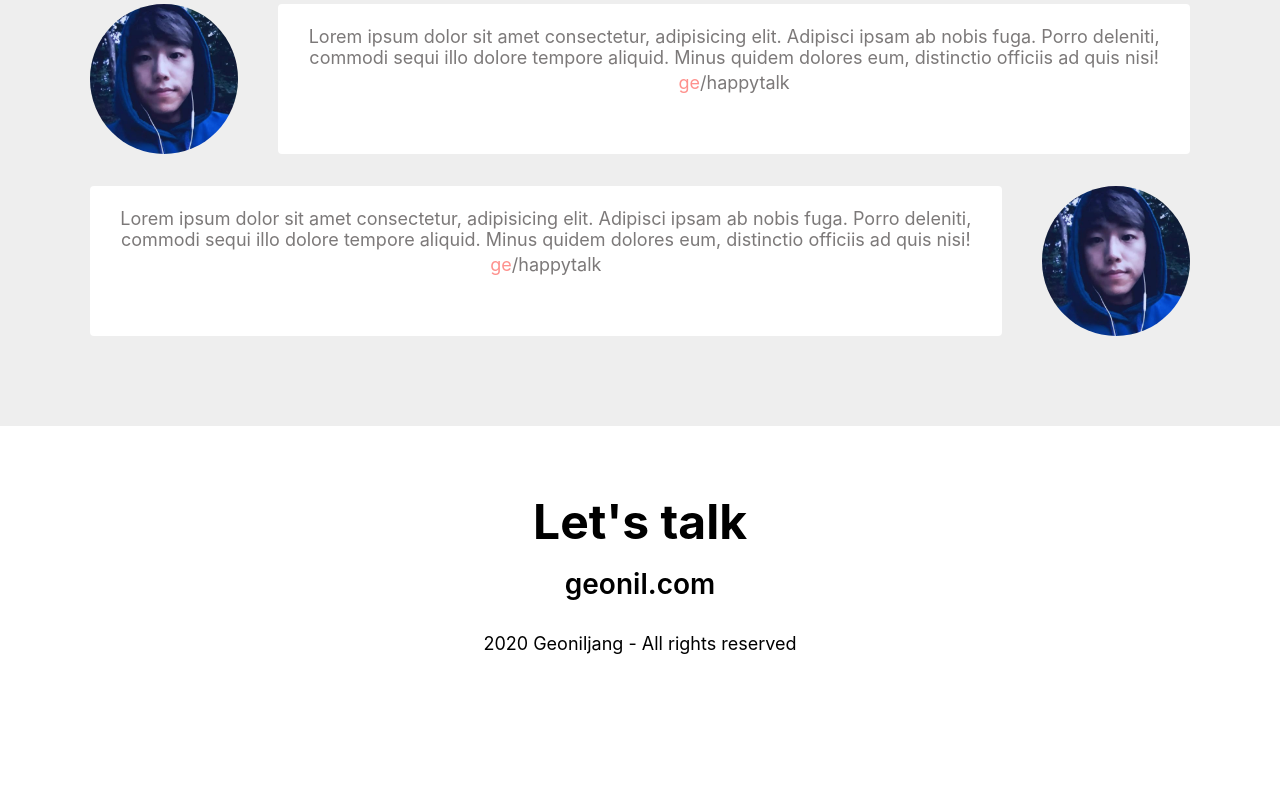
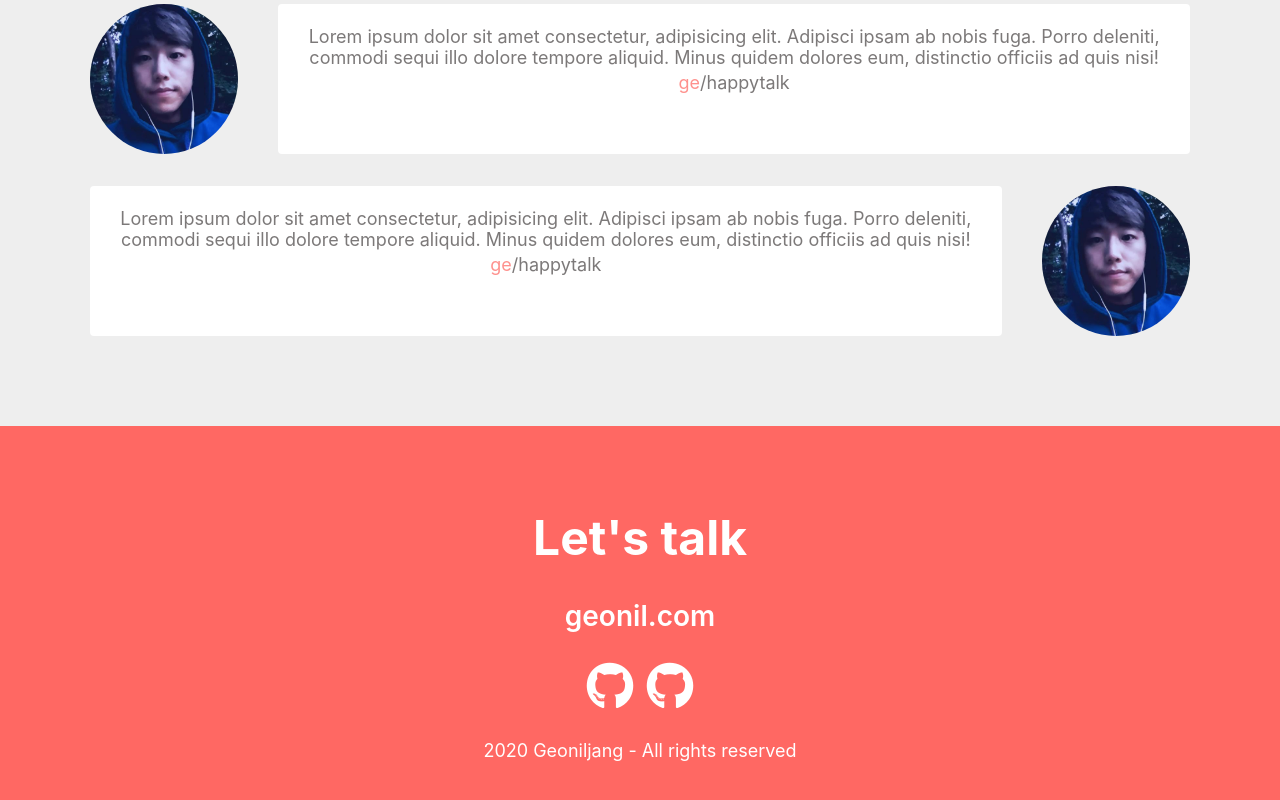
Before and after one commit to takeaways/portfolio, a plain HTML site: page index.html in a window 1280 px wide. Shown: the part 3247-4047 px from the top of the page. Before the commit the page ends 3955 px from the top, so only its background shows below. Drawn offline with Linux system fonts and the light colour scheme; files whose address does not match are found by name.

Commit message:
fix section__container

```diff
--- a/index.html
+++ b/index.html
@@ -193,6 +193,7 @@
 
 		<!-- Work -->
 		<section id="work" class="section">
+			<div class="section__container">
 				<h1>My Work</h1>
 				<h3>Projects</h3>
 				<div class="work__categories">
@@ -263,10 +264,12 @@
 						</div>
 					</a>
 				</div>
+			</div>
 		</section>
 
 		<!-- Testimonials -->
 		<section id="testimpnials" class="section">
+			<div class="section__container">
 				<h1>Testimonials</h1>
 				<h3>See what they say about me</h3>
 				<div class="testimonials">
@@ -278,10 +281,10 @@
 						/>
 						<div class="testimonial__speech-bubble">
 							<p>
-							Lorem ipsum dolor sit amet consectetur, adipisicing elit. Adipisci
-							ipsam ab nobis fuga. Porro deleniti, commodi sequi illo dolore
-							tempore aliquid. Minus quidem dolores eum, distinctio officiis ad
-							quis nisi!
+								Lorem ipsum dolor sit amet consectetur, adipisicing elit.
+								Adipisci ipsam ab nobis fuga. Porro deleniti, commodi sequi illo
+								dolore tempore aliquid. Minus quidem dolores eum, distinctio
+								officiis ad quis nisi!
 							</p>
 							<p class="name"><a href="">ge</a>/happytalk</p>
 						</div>
@@ -289,10 +292,10 @@
 					<div class="testimonial">
 						<div class="testimonial__speech-bubble">
 							<p>
-							Lorem ipsum dolor sit amet consectetur, adipisicing elit. Adipisci
-							ipsam ab nobis fuga. Porro deleniti, commodi sequi illo dolore
-							tempore aliquid. Minus quidem dolores eum, distinctio officiis ad
-							quis nisi!
+								Lorem ipsum dolor sit amet consectetur, adipisicing elit.
+								Adipisci ipsam ab nobis fuga. Porro deleniti, commodi sequi illo
+								dolore tempore aliquid. Minus quidem dolores eum, distinctio
+								officiis ad quis nisi!
 							</p>
 							<p class="name"><a href="">ge</a>/happytalk</p>
 						</div>
@@ -301,6 +304,7 @@
 							alt="phoo"
 							class="testimonial__avatar"
 						/>
+					</div>
 				</div>
 			</div>
 		</section>
--- a/static/css/style.css
+++ b/static/css/style.css
@@ -418,3 +418,31 @@ p {
 .testimonial__speech-bubble a {
 	color: var(--color-pink);
 }
+
+/* Contact */
+#contact {
+	background-color: var(--color-dark-pink);
+}
+.contact__email,
+.contact__title,
+.contact__rights {
+	color: var(--color-white);
+}
+
+.contact__title {
+	margin: 32px 0;
+}
+
+.contact__links {
+	font-size: var(--font-large);
+	margin: 24px 0;
+	transition: all 1s ease-in;
+}
+.contact__links i {
+	transition: all var(--animation-duration) ease-in;
+}
+
+.contact__links i:hover {
+	transform: scale(1.1);
+	color: var(--color-yellow);
+}
```
Lines whose indentation alone changed are shown as unchanged.
